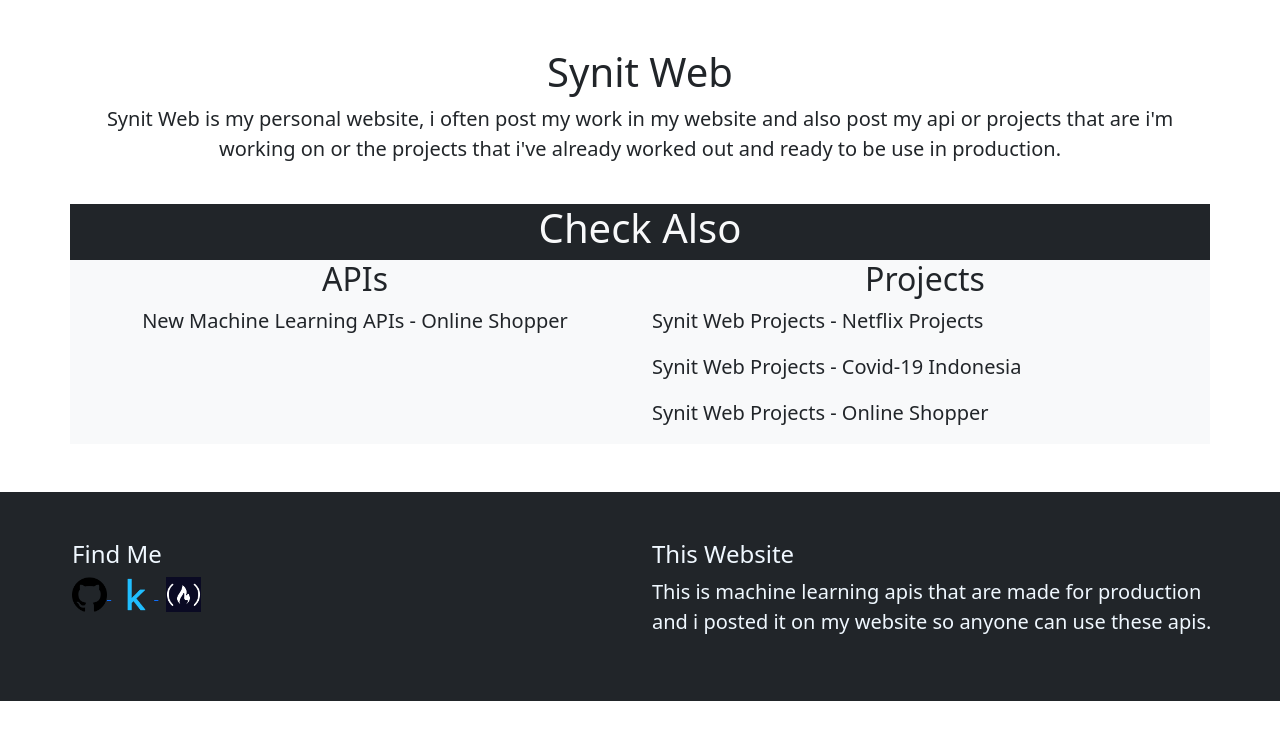
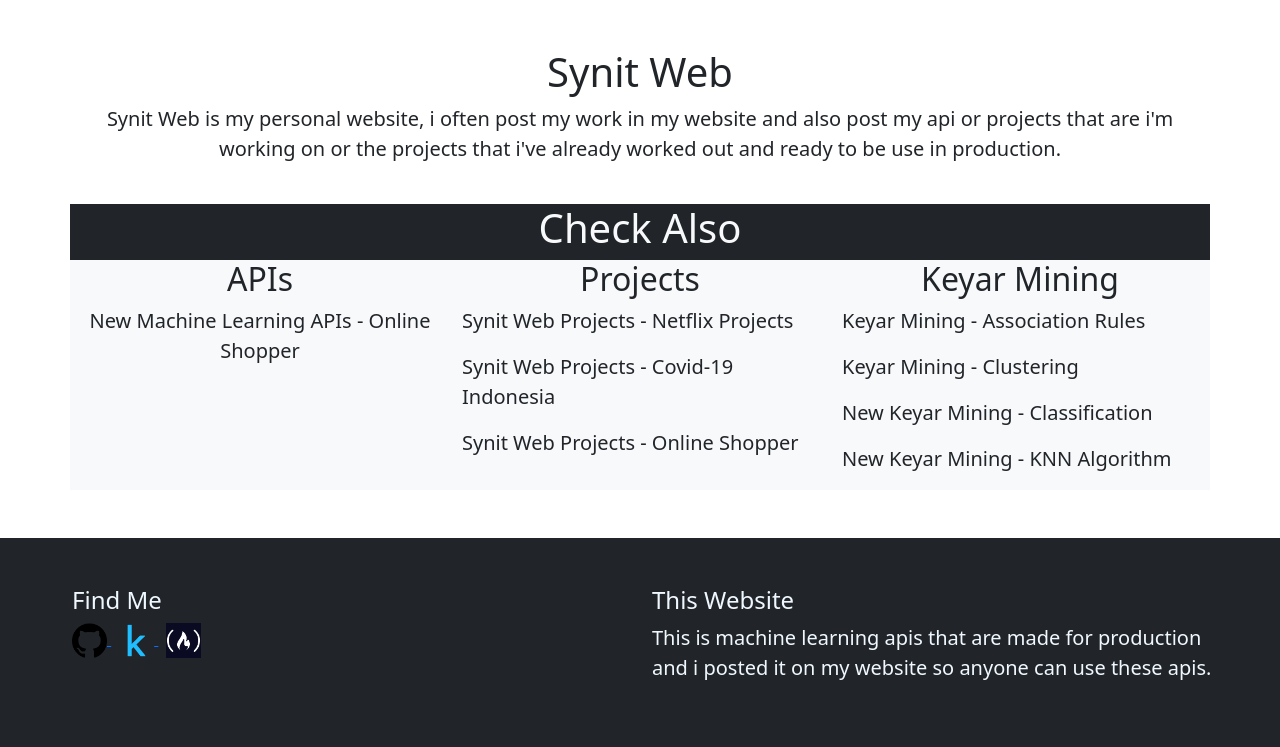
Before and after one commit to SynitCool/synit-web_ml-api, a Flask app: page /home in a window 1280 px wide. Shown: the part 56-803 px from the top of the page. Before the commit the page ends 757 px from the top, so only its background shows below. Run offline with Flask 2, Linux system fonts and the light colour scheme; some libraries are stand-ins or nearby versions.

Commit message:
add in check also in home.html

```diff
--- a/api/templates/home_pages/home.html
+++ b/api/templates/home_pages/home.html
@@ -30,6 +30,14 @@
                 <p class="lead">Synit Web Projects - Covid-19 Indonesia</p>
                 <p class="lead">Synit Web Projects - Online Shopper</p>
             </div>
+            <!-- Keyar Mining Content -->
+            <div class="col-sm">
+                <h2 class="h2 text-center">Keyar Mining</h2>
+                <p class="lead">Keyar Mining - Association Rules</p>
+                <p class="lead">Keyar Mining - Clustering</p>
+                <p class="lead">New Keyar Mining - Classification</p>
+                <p class="lead">New Keyar Mining - KNN Algorithm</p>
+            </div>
         </div>
     </div>
 </div>
```
